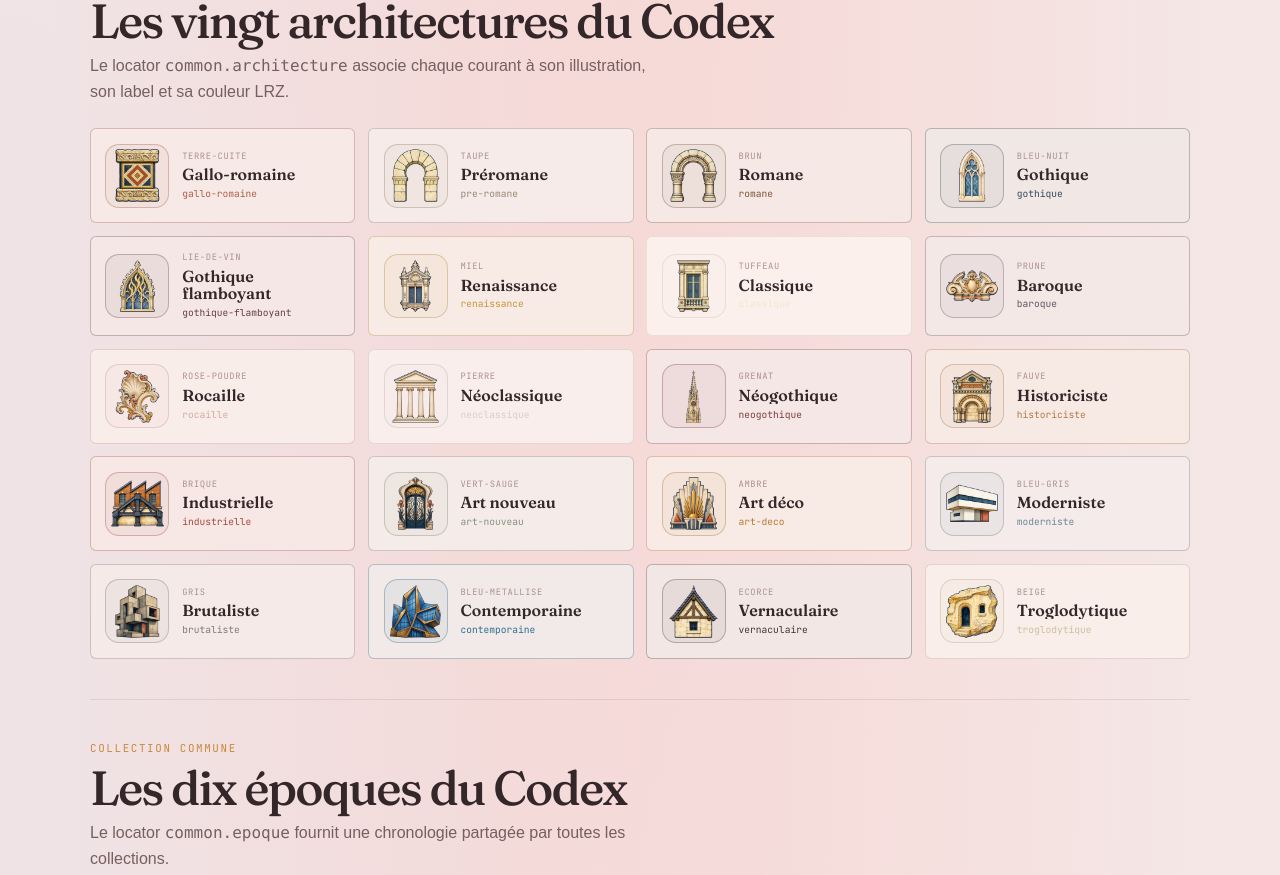
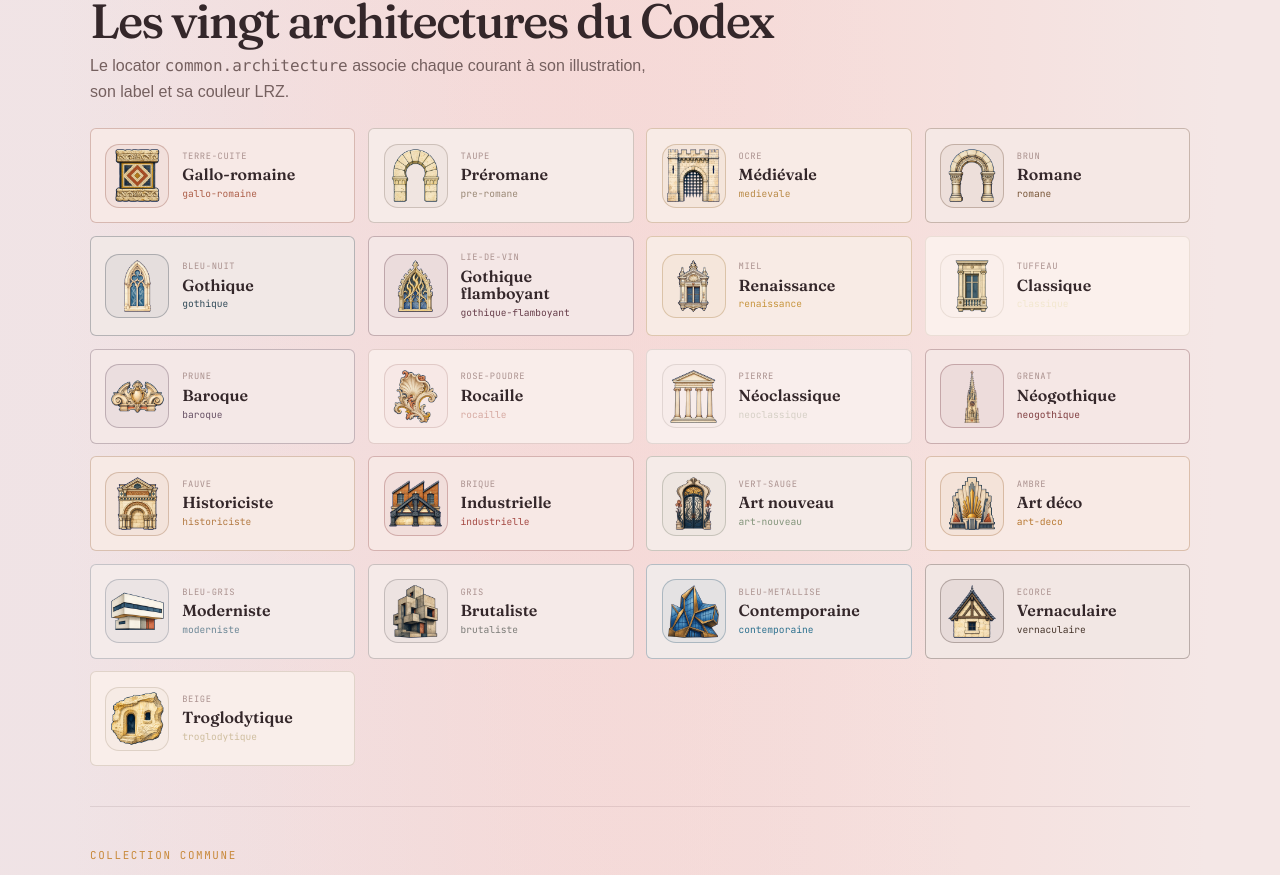
Before and after one commit to iamjulienjulien/loireridezen-codex, a Next.js app: page /atelier/components/lrz-symbol in a window 1280 px wide. Shown: the part 3906-4781 px from the top of the page. Built offline with nearby package versions, Linux system fonts and the light colour scheme.

Commit message:
[LRZ-CODEX] ✨ architecture > add medievale common meta and symbol > 🤠 Julien

```diff
--- a/src/registry/Meta/common-architecture.ts
+++ b/src/registry/Meta/common-architecture.ts
@@ -15,6 +15,10 @@ export const COMMON_ARCHITECTURE_REGISTRY = defineCollectionMetaRegistry({
     "pre-romane": {
         label: "Préromane",
         color: "taupe",
+    },
+    medievale: {
+        label: "Médiévale",
+        color: "ocre",
     },
     romane: {
         label: "Romane",
--- a/src/registry/symbols.ts
+++ b/src/registry/symbols.ts
@@ -73,6 +73,7 @@ export type LRZCommonEpoqueSymbolSlug = keyof typeof LRZ_COMMON_EPOQUE_SYMBOLS;
 export const LRZ_COMMON_ARCHITECTURE_SYMBOLS = {
     "gallo-romaine": "/symbols/common/architecture/gallo-romaine.png",
     "pre-romane": "/symbols/common/architecture/pre-romane.png",
+    medievale: "/symbols/common/architecture/medievale.png",
     romane: "/symbols/common/architecture/romane.png",
     gothique: "/symbols/common/architecture/gothique.png",
     "gothique-flamboyant":
```
Also changed, not shown: public/symbols/common/architecture/medievale.png (added), 1 other file (tests, documents, lock files or other folders).
